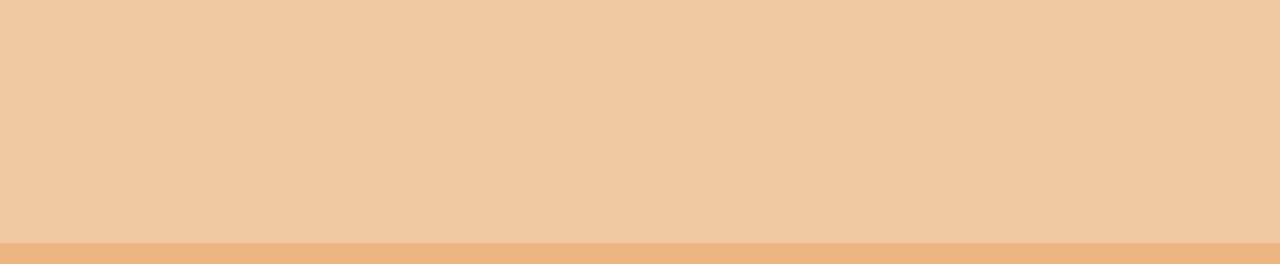
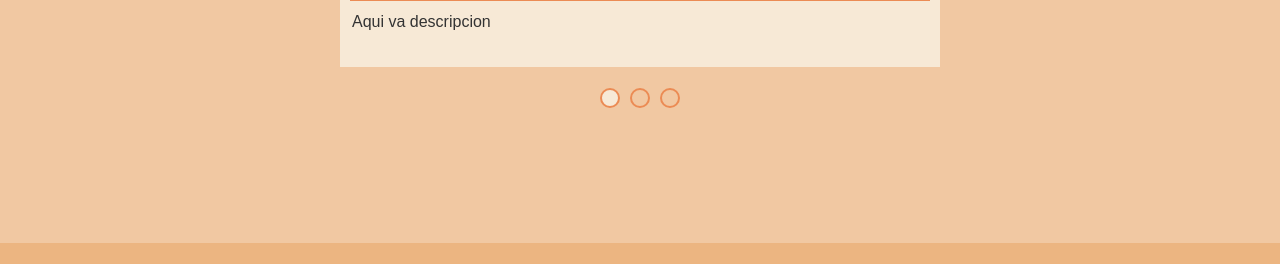
Before and after one commit to ealfarod215/ProyectoCursoWEB, a PHP site: page /ProyectoFinal.html in a window 1280 px wide; the page is wider, and only the part inside the window is pictured. Shown: the part 3565-3829 px from the top of that part. Run offline with PHP 8.4, Linux system fonts and the light colour scheme; some libraries are stand-ins or nearby versions; some web fonts are replaced.

Commit message:
agregue galerias

```diff
--- a/ProyectoFinal.html
+++ b/ProyectoFinal.html
@@ -12,6 +12,8 @@
     <link href="https://fonts.googleapis.com/css?family=Muli&display=swap" rel="stylesheet">
     <link rel="stylesheet" media="screen and (max-width: 768px)" href="mobile.css">
     <link rel="stylesheet" href="galerias.css">
+    <link rel="stylesheet" href="galeriaActivos.css">
+    <link rel="stylesheet" href="galeriaCursos.css">
     <script src="https://kit.fontawesome.com/1a7b3b1445.js" crossorigin="anonymous"></script>
 </head>
 
@@ -124,20 +126,120 @@
         <section id="Cursos" class="tamano">
             <h1>Cursos</h1>
             <div class="container">
-                <img src="Imagenes/brandon-wilson-qzpzH2Nfmyk-unsplash.jpg" alt="">
-                <img src="Imagenes/dominik-scythe-MTO5SmPraX4-unsplash.jpg" alt="">
-                <img src="Imagenes/elijah-m-henderson-xgT3iQDIijU-unsplash.jpg" alt="">
-                <img src="Imagenes/freestocks-org-LoppUA_9F1w-unsplash.jpg" alt="">
+                <div class="check-galery">
+                    <input class="check-galery__input  check-1" id="check-1" name="galery-1" type="radio" checked>
+                    <input class="check-galery__input  check-2" id="check-2" name="galery-1" type="radio">
+                    <input class="check-galery__input  check-3" id="check-3" name="galery-1" type="radio">
+                    <input class="check-galery__input  check-4" id="check-4" name="galery-1" type="radio">
+
+                    <div class="check-galery__list-wrap">
+                        <ul class="check-galery__list">
+                            <li class="check-galery__item">
+
+                                <img class="check-galery__pic" src="Imagenes/brandon-wilson-qzpzH2Nfmyk-unsplash.jpg" alt="ban-image">
+                                <label class="descrip">Aqui va descripcion</label>
+                            </li>
+
+                            <li class="check-galery__item">
+                                <img class="check-galery__pic" src="Imagenes/dominik-scythe-MTO5SmPraX4-unsplash.jpg" alt="ban-image">
+                                <label class="descrip">Aqui va descripcion</label>
+                            </li>
+
+                            <li class="check-galery__item">
+                                <img class="check-galery__pic" src="Imagenes/elijah-m-henderson-xgT3iQDIijU-unsplash.jpg" alt="ban-image">
+                                <label class="descrip">Aqui va descripcion</label>
+                            </li>
+
+                            <li class="check-galery__item">
+                                <img class="check-galery__pic" src="Imagenes/freestocks-org-LoppUA_9F1w-unsplash.jpg" alt="ban-image">
+                                <label class="descrip">Aqui va descripcion</label>
+                            </li>
+                        </ul>
+                    </div>
+
+                    <div class="check-galery__arrow-group  arrow-group-1">
+                        <label class="check-galery__arrow  check-galery__arrow--left" for="check-4"></label>
+                        <label class="check-galery__arrow  check-galery__arrow--right" for="check-2"></label>
+                    </div>
+
+                    <div class="check-galery__arrow-group  arrow-group-2">
+                        <label class="check-galery__arrow  check-galery__arrow--left" for="check-1"></label>
+                        <label class="check-galery__arrow  check-galery__arrow--right" for="check-3"></label>
+                    </div>
+
+                    <div class="check-galery__arrow-group  arrow-group-3">
+                        <label class="check-galery__arrow  check-galery__arrow--left" for="check-2"></label>
+                        <label class="check-galery__arrow  check-galery__arrow--right" for="check-4"></label>
+                    </div>
+
+                    <div class="check-galery__arrow-group  arrow-group-4">
+                        <label class="check-galery__arrow  check-galery__arrow--left" for="check-3"></label>
+                        <label class="check-galery__arrow  check-galery__arrow--right" for="check-1"></label>
+                    </div>
+
+                    <div class="check-galery__dot-list">
+                        <label class="check-galery__dot" for="check-1"></label>
+                        <label class="check-galery__dot" for="check-2"></label>
+                        <label class="check-galery__dot" for="check-3"></label>
+                        <label class="check-galery__dot" for="check-4"></label>
+                    </div>
+                </div>
             </div>
         </section>
-    </div>
+
         <section id="Activos" class="tamano">
             <h1>Activos</h1>
             <div class="container">
-            <img src="Imagenes/thomas-litangen-SP9HcRASMPE-unsplash.jpg" alt="">
-            <img src="Imagenes/kari-shea-1SAnrIxw5OY-unsplash.jpg" alt="">
-            <img src="Imagenes/susan-mohr-pMCP8c8_xi4-unsplash.jpg" alt="">
+                <div class="check-galery">
+                    <input class="check-galery__input  check-5" id="check-5" name="galery-2" type="radio" checked>
+                    <input class="check-galery__input  check-6" id="check-6" name="galery-2" type="radio">
+                    <input class="check-galery__input  check-7" id="check-7" name="galery-2" type="radio">
+                    <input class="check-galery__input  check-8" id="check-8" name="galery-2" type="radio">
+
+                    <div class="check-galery__list-wrap">
+                        <ul class="check-galery__list">
+                            <li class="check-galery__item">
+
+                                <img class="check-galery__pic" src="Imagenes/thomas-litangen-SP9HcRASMPE-unsplash.jpg" alt="ban-image">
+                                <label class="descrip">Aqui va descripcion</label>
+                            </li>
+
+                            <li class="check-galery__item">
+                                <img class="check-galery__pic" src="Imagenes/kari-shea-1SAnrIxw5OY-unsplash.jpg" alt="ban-image">
+                                <label class="descrip">Aqui va descripcion</label>
+                            </li>
+
+                            <li class="check-galery__item">
+                                <img class="check-galery__pic" src="Imagenes/susan-mohr-pMCP8c8_xi4-unsplash.jpg" alt="ban-image">
+                                <label class="descrip">Aqui va descripcion</label>
+                            </li>
+
+                        </ul>
                     </div>
+
+                    <div class="check-galery__arrow-group  arrow-group-5">
+                        <label class="check-galery__arrow  check-galery__arrow--left" for="check-7"></label>
+                        <label class="check-galery__arrow  check-galery__arrow--right" for="check-6"></label>
+                    </div>
+
+                    <div class="check-galery__arrow-group  arrow-group-6">
+                        <label class="check-galery__arrow  check-galery__arrow--left" for="check-5"></label>
+                        <label class="check-galery__arrow  check-galery__arrow--right" for="check-7"></label>
+                    </div>
+
+                    <div class="check-galery__arrow-group  arrow-group-7">
+                        <label class="check-galery__arrow  check-galery__arrow--left" for="check-6"></label>
+                        <label class="check-galery__arrow  check-galery__arrow--right" for="check-5"></label>
+                    </div>
+
+                    <div class="check-galery__dot-list">
+                        <label class="check-galery__dot" for="check-5"></label>
+                        <label class="check-galery__dot" for="check-6"></label>
+                        <label class="check-galery__dot" for="check-7"></label>
+                    </div>
+                </div>
+            </div>
+
         </section>
         <section id="Contacto" class="tamano">
             <div id="formularioCorreo" class="DivenSeccionContacto">
--- /dev/null
+++ b/galeriaActivos.css
@@ -0,0 +1,35 @@
+.check-5:checked~.check-galery__list-wrap .check-galery__item:nth-child(1) {
+    opacity: 1;
+}
+
+.check-5:checked~.arrow-group-5 {
+    display: block;
+}
+
+.check-5:checked~.check-galery__dot-list [for="check-5"] {
+    background-color: rgb(247, 233, 214);
+}
+
+.check-6:checked~.check-galery__list-wrap .check-galery__item:nth-child(2) {
+    opacity: 1;
+}
+
+.check-6:checked~.arrow-group-6 {
+    display: block;
+}
+
+.check-6:checked~.check-galery__dot-list [for="check-6"] {
+    background-color: rgb(247, 233, 214);
+}
+
+.check-7:checked~.check-galery__list-wrap .check-galery__item:nth-child(3) {
+    opacity: 1;
+}
+
+.check-7:checked~.arrow-group-7 {
+    display: block;
+}
+
+.check-7:checked~.check-galery__dot-list [for="check-7"] {
+    background-color: rgb(247, 233, 214);
+}
--- /dev/null
+++ b/galeriaCursos.css
@@ -0,0 +1,146 @@
+ul li {
+    list-style: none;
+}
+
+.check-galery {
+    width: 100%;
+    max-width: 600px;
+}
+
+.check-galery__input {
+    display: none;
+}
+
+.check-1:checked~.check-galery__list-wrap .check-galery__item:nth-child(1) {
+    opacity: 1;
+}
+
+.check-1:checked~.arrow-group-1 {
+    display: block;
+}
+
+.check-1:checked~.check-galery__dot-list [for="check-1"] {
+    background-color: rgb(247, 233, 214);
+}
+
+.check-2:checked~.check-galery__list-wrap .check-galery__item:nth-child(2) {
+    opacity: 1;
+}
+
+.check-2:checked~.arrow-group-2 {
+    display: block;
+}
+
+.check-2:checked~.check-galery__dot-list [for="check-2"] {
+    background-color: rgb(247, 233, 214);
+}
+
+.check-3:checked~.check-galery__list-wrap .check-galery__item:nth-child(3) {
+    opacity: 1;
+}
+
+.check-3:checked~.arrow-group-3 {
+    display: block;
+}
+
+.check-3:checked~.check-galery__dot-list [for="check-3"] {
+    background-color: rgb(247, 233, 214);
+}
+
+.check-4:checked~.check-galery__list-wrap .check-galery__item:nth-child(4) {
+    opacity: 1;
+}
+
+.check-4:checked~.arrow-group-4 {
+    display: block;
+}
+
+.check-4:checked~.check-galery__dot-list [for="check-4"] {
+    background-color: rgb(247, 233, 214);
+}
+
+.check-galery__list-wrap {
+    overflow: hidden;
+    padding: 0px 10px 50px;
+    background: rgb(247, 233, 214);
+}
+
+.check-galery__list {
+    position: relative;
+    border: 2px solid rgb(235, 139, 84);
+    ;
+    padding-bottom: 50%;
+}
+
+.check-galery__item {
+    position: absolute;
+    top: 0;
+    left: 0;
+    width: 100%;
+    height: 100%;
+    opacity: 0;
+    transition: opacity 1s;
+}
+
+.descrip {
+    color: #333;
+}
+
+.check-galery__pic {
+    width: 100%;
+    height: 100%;
+    object-fit: cover;
+    margin-bottom: 10px;
+}
+
+.check-galery__arrow-group {
+    display: none;
+}
+
+.check-galery__arrow {
+    position: absolute;
+    top: 0;
+    bottom: 0;
+    width: 2em;
+    height: 2em;
+    border: .5em solid #000;
+    margin: auto;
+    border-top: none;
+    border-left: none;
+    cursor: pointer;
+}
+
+.check-galery__arrow:active {
+    opacity: 0.8;
+}
+
+.check-galery__arrow.check-galery__arrow--left {
+    transform: rotate(134deg);
+    right: 100%;
+}
+
+.check-galery__arrow.check-galery__arrow--right {
+    transform: rotate(-45deg);
+    left: 100%;
+}
+
+.check-galery__dot-list {
+    margin: 10px;
+    display: flex;
+    justify-content: center;
+}
+
+.check-galery__dot {
+    font-size: 16px;
+    width: 1em;
+    height: 1em;
+    border: 2px solid rgb(235, 139, 84);
+    margin: .7em .3em;
+    margin-bottom: 0;
+    border-radius: 50%;
+    cursor: pointer;
+}
+
+.check-galery__dot:active {
+    opacity: 0.8;
+}
--- a/mobile.css
+++ b/mobile.css
@@ -7,12 +7,12 @@ h1 {
 
 #Encabezado nav {
     background: none;
-    position  : relative;
+    position: relative;
 }
 
 #Encabezado nav ul {
     background: none;
-    display   : block;
+    display: block;
 }
 
 #Encabezado nav ul li {
@@ -21,35 +21,35 @@ h1 {
 
 .menu-wrap {
     position: fixed;
-    top     : 0;
-    left    : 0;
-    z-index : 1;
+    top: 0;
+    left: 0;
+    z-index: 1;
 }
 
 .menu-wrap .toggler {
     /*Este es el checkbox*/
     position: absolute;
-    top     : 0;
-    left    : 2px;
-    z-index : 2;
-    cursor  : pointer;
-    width   : 50px;
-    height  : 50px;
-    opacity : 0;
+    top: 0;
+    left: 2px;
+    z-index: 2;
+    cursor: pointer;
+    width: 50px;
+    height: 50px;
+    opacity: 0;
 }
 
 .menu-wrap .hamburger {
     /*Este es elcuadrito esquinero*/
-    position       : absolute;
-    top            : 0;
-    left           : 0;
-    z-index        : 1;
-    width          : 30px;
-    height         : 30px;
-    padding        : 1rem;
-    background     : rgba(229, 148, 0, 0.9);
-    display        : flex;
-    align-items    : center;
+    position: absolute;
+    top: 0;
+    left: 0;
+    z-index: 1;
+    width: 30px;
+    height: 30px;
+    padding: 1rem;
+    background: rgba(229, 148, 0, 0.9);
+    display: flex;
+    align-items: center;
     justify-content: center;
 }
 
@@ -57,15 +57,15 @@ h1 {
 /*Hamburger line, la primera linea*/
 
 .menu-wrap .hamburger>div {
-    position       : relative;
-    flex           : none;
-    width          : 100%;
-    height         : 2px;
-    background     : #fff;
-    display        : flex;
-    align-items    : center;
+    position: relative;
+    flex: none;
+    width: 100%;
+    height: 2px;
+    background: #fff;
+    display: flex;
+    align-items: center;
     justify-content: center;
-    transition     : all 0.4s ease;
+    transition: all 0.4s ease;
 }
 
 
@@ -77,12 +77,12 @@ h1 {
 
 .menu-wrap .hamburger>div::after {
     /*Tercera linea*/
-    content   : '';
-    position  : absolute;
-    z-index   : 1;
-    top       : -10px;
-    width     : 100%;
-    height    : 2px;
+    content: '';
+    position: absolute;
+    z-index: 1;
+    top: -10px;
+    width: 100%;
+    height: 2px;
     background: inherit;
 }
 
@@ -108,7 +108,7 @@ h1 {
 
 .menu-wrap .toggler:checked+.hamburger>div::before,
 .menu-wrap .toggler:checked+.hamburger>div::after {
-    top      : 0;
+    top: 0;
     transform: rotate(90deg);
 }
 
@@ -130,7 +130,7 @@ h1 {
 }
 
 .menu-wrap .toggler:checked~.menu>div {
-    transform          : scale(1);
+    transform: scale(1);
     transition-duration: 0.75s;
 }
 
@@ -139,7 +139,7 @@ h1 {
 }
 
 .menu-wrap .toggler:checked~.menu>div>div {
-    opacity   : 1;
+    opacity: 1;
     transition: opacity 0.4s ease 0.4s;
 }
 
@@ -147,15 +147,15 @@ h1 {
 /* Box of List items */
 
 .menu-wrap .menu {
-    position       : fixed;
-    top            : 0;
-    left           : 0;
-    width          : 100%;
-    height         : 100%;
-    visibility     : hidden;
-    overflow       : hidden;
-    display        : flex;
-    align-items    : center;
+    position: fixed;
+    top: 0;
+    left: 0;
+    width: 100%;
+    height: 100%;
+    visibility: hidden;
+    overflow: hidden;
+    display: flex;
+    align-items: center;
     justify-content: center;
 }
 
@@ -169,17 +169,17 @@ h1 {
     /*Se pone lo de align-item, justify y flex para centrar*/
     background: rgba(236, 148, 66, 0.9);
     ;
-    width : 300vw;
+    width: 300vw;
     height: 300vw;
     /* Se quiere extender la altura muy alto*/
     display: flex;
     /*Se esta recentrando la lista para que aparesca*/
-    align-items    : center;
+    align-items: center;
     justify-content: center;
-    flex           : none;
+    flex: none;
     /*Como tiene una propiedad de flex* el width esta siendo afectado*/
-    transform    : scale(2);
-    transition   : all 0.4s ease;
+    transform: scale(2);
+    transition: all 0.4s ease;
     border-radius: 50%;
 }
 
@@ -188,24 +188,24 @@ h1 {
 
 .menu-wrap .menu>div>div {
     text-align: center;
-    max-width : 90vw;
+    max-width: 90vw;
     max-height: 100vh;
-    opacity   : 0;
+    opacity: 0;
     transition: opacity 0.4s ease;
 }
 
 .menu-wrap .menu>div>div>ul,
 .listaMenu li {
     list-style: none;
-    color     : #fff;
-    font-size : 1.5rem;
-    padding   : 1rem;
+    color: #fff;
+    font-size: 1.5rem;
+    padding: 1rem;
 }
 
 .menu-wrap .menu>div>div>ul>li>a {
-    color          : inherit;
+    color: inherit;
     text-decoration: none;
-    transition     : color 0.4s ease;
+    transition: color 0.4s ease;
 }
 
 .menu-wrap .menu>div>div>ul>li>a:hover {
@@ -230,17 +230,17 @@ h1 {
 }
 
 .fotoAbout {
-    width : 100%;
+    width: 100%;
     height: 50%;
 }
 
 .contenidoAbout {
-    width : 95%;
+    width: 95%;
     height: 50%;
 }
 
 #parrafos {
-    width : 100%;
+    width: 100%;
     height: 100%;
 }
 
@@ -255,12 +255,12 @@ h1 {
 }
 
 .fotoProfes {
-    width : 100%;
+    width: 100%;
     height: 50%;
 }
 
 .contenidoProfe {
-    width : 100%;
+    width: 100%;
     height: 50%;
 }
 
@@ -272,15 +272,28 @@ h1 {
 }
 
 .fotoEstudiante {
-    width : 100%;
+    width: 100%;
     height: 50%;
 }
 
 .informacionEstudiante {
-    width : 100%;
+    width: 100%;
     height: 50%;
+}
 
+
+/*Inicio seccion Cursos*/
+
+.container {
+    height: 60%;
+    align-items: center;
 }
+
+
+/*Fin seccion Cursos*/
+
+
+/**************************/
 
 
 /*Fin seccion Estudiante*/
@@ -296,7 +309,7 @@ h1 {
 }
 
 .DivenSeccionContacto {
-    width : 100%;
+    width: 100%;
     height: 50%;
 }
 
@@ -310,18 +323,18 @@ h1 {
 /*Inicio de Seccion Pie*/
 
 #Pie nav ul {
-    display        : flex;
+    display: flex;
     justify-content: space-around;
-    align-items    : center;
+    align-items: center;
 }
 
 #Pie nav ul li {
-    font-size    : small;
-    width        : 100%;
-    height       : 1.9rem;
-    margin       : 0.1%;
-    padding      : 1rem;
-    color        : white;
+    font-size: small;
+    width: 100%;
+    height: 1.9rem;
+    margin: 0.1%;
+    padding: 1rem;
+    color: white;
     /*background : rgba(0, 0, 0,0.7);
     background   : rgba(78, 10, 1, 0.7);
     border-radius: 1rem;*/
```
Also changed, not shown: galerias.css (+0 -19 lines), style.css (+92 -98 lines). Lines whose indentation alone changed are shown as unchanged.
